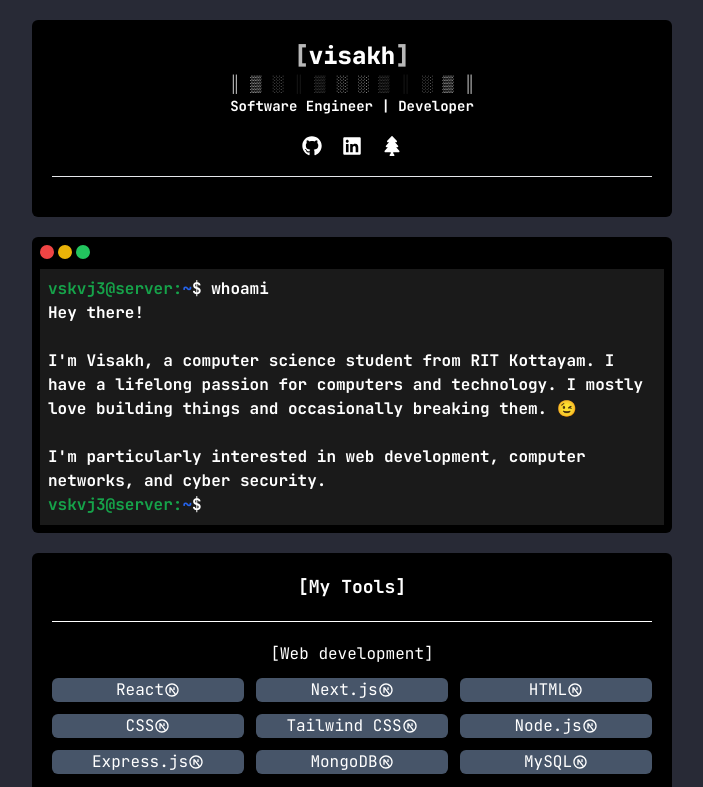
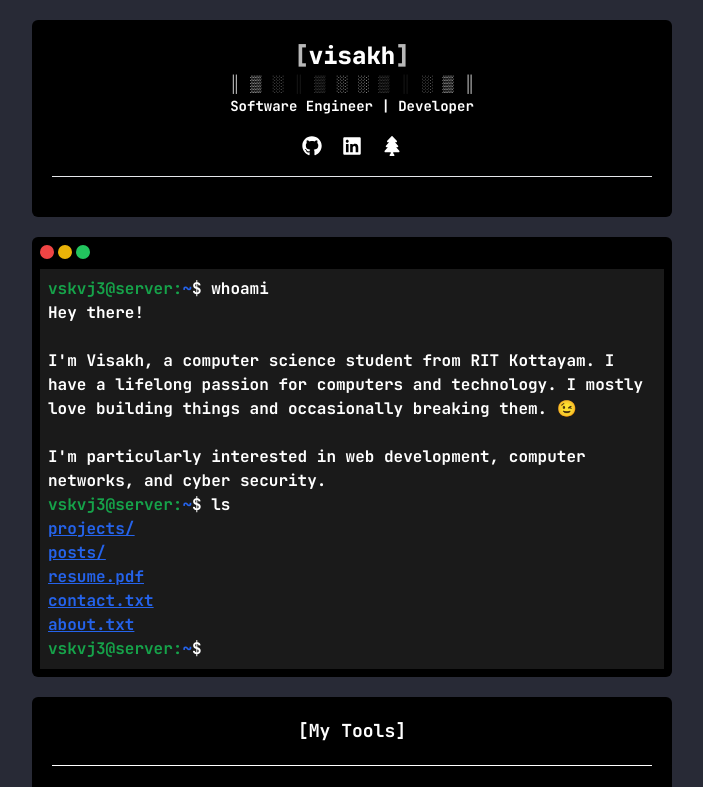
Before and after one commit to vskvj3/portfolio-nextjs, a Next.js app: page / in a window 1280 px wide. Shown: the top 787 px of the page, without its empty margins (288-991 px from the left). Built offline with nearby package versions, Linux system fonts and the light colour scheme.

Commit message:
fix: hide sitemap in sm

```diff
--- a/src/components/home/terminal.js
+++ b/src/components/home/terminal.js
@@ -75,12 +75,12 @@ export default function Terminal(params) {
             networks, and cyber security.
           </div>
           {/* second command */}
-          <div className="md:hidden">
+          <div className="hidden lg:block">
             <span className=" text-green-600">vskvj3@server:</span>
             <span className="text-blue-600">~</span>$ ls
           </div>
           {/* ls output */}
-          <div className="md:hidden">
+          <div className="hidden lg:block">
             <ul className=" prose-li:text-blue-600 prose-li:underline">
               <li>
                 <Link href={"/projects"}>projects/</Link>
```
